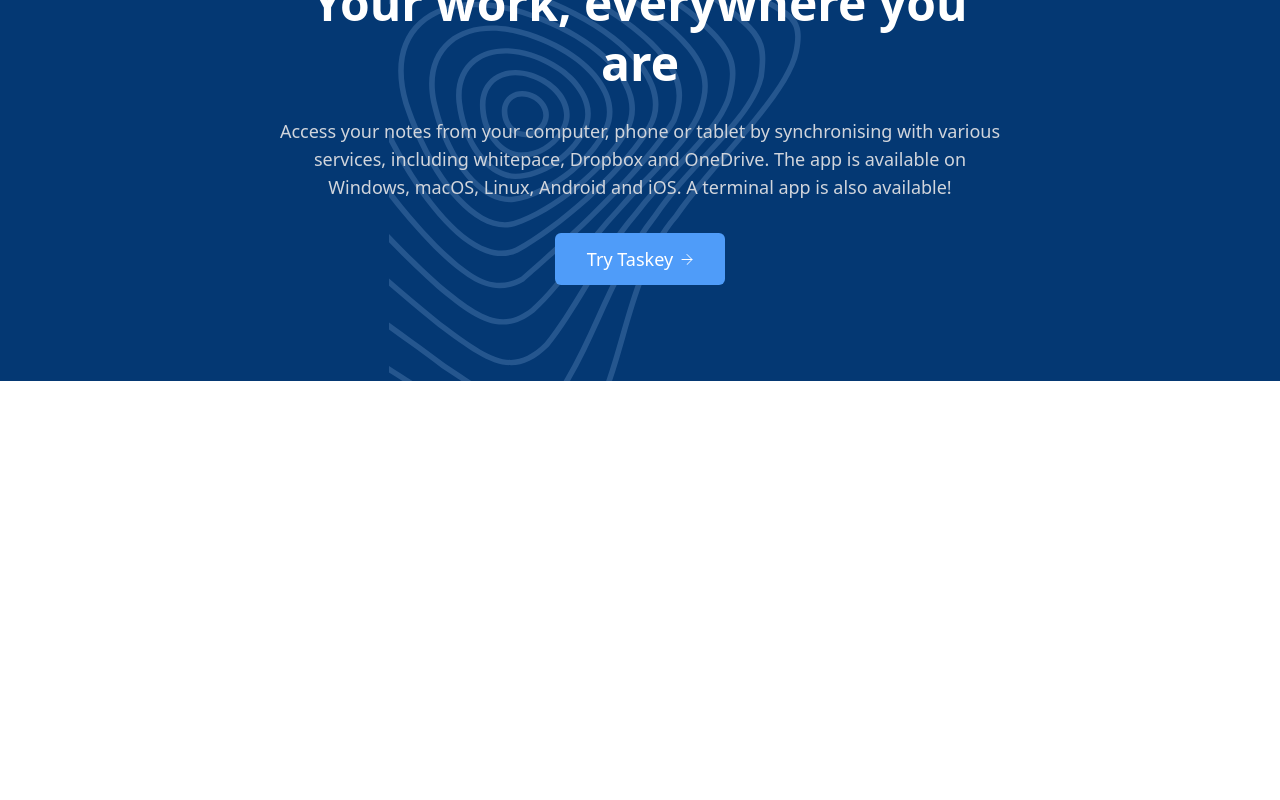
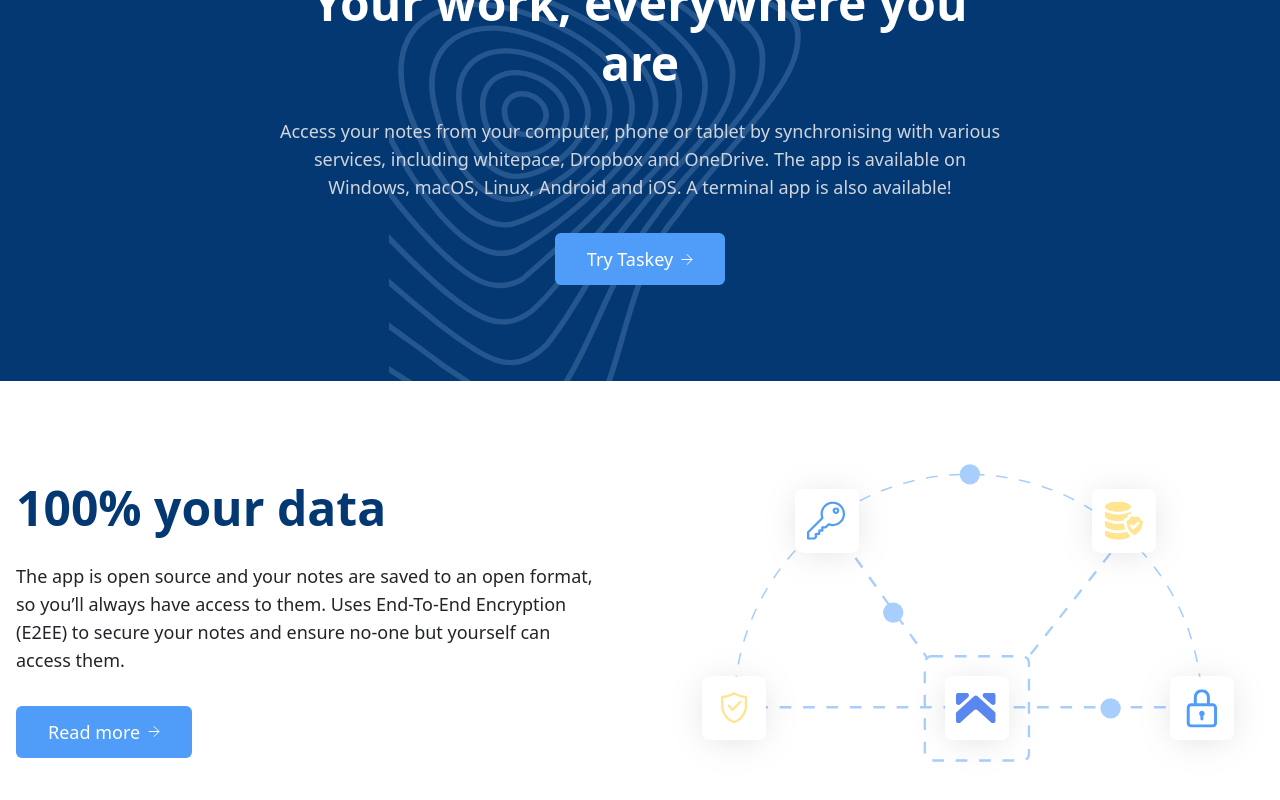
Before and after one commit to Master-Longhord/Whitespce-landing-page, a React (Vite) app: page / in a window 1280 px wide. Shown: the part 5269-6069 px from the top of the page. Before the commit the page ends 5650 px from the top, so only its background shows below. Built offline with nearby package versions, Linux system fonts and the light colour scheme.

Commit message:
feat(cta): add 'Your work, everywhere' section

```diff
--- a/src/App.jsx
+++ b/src/App.jsx
@@ -7,6 +7,7 @@
 import CustomiseSection from './components/sections/CustomiseSection.jsx';
 import PricingSection from './components/sections/PricingSection.jsx';
 import CtaSection from './components/sections/CtaSection.jsx';
+import DataSecuritySection from './components/sections/DataSecuritySection.jsx';
 
 function App() {
   useEffect(() => {
@@ -25,6 +26,7 @@
       <CustomiseSection />
       <PricingSection />
       <CtaSection />
+      <DataSecuritySection />
     </div>
   );
 }
--- /dev/null
+++ b/src/components/sections/DataSecuritySection.jsx
@@ -0,0 +1,46 @@
+import React from 'react';
+import arrowRight from '../../assets/icons/arrow-right.svg';
+import securityGraphic from '../../assets/images/security-graphic.svg';
+
+const DataSecuritySection = () => {
+  return (
+    <section className="py-20 overflow-hidden">
+      <div className="container mx-auto px-4 max-w-7xl">
+
+        <div className="grid md:grid-cols-2 gap-16 items-center">
+
+          {/* Left Column: Text Content */}
+          <div
+            className="flex flex-col items-center md:items-start text-center md:text-left"
+            data-aos="fade-right"
+          >
+            <h2 className="text-5xl font-bold text-primary leading-tight">
+              100% your data
+            </h2>
+            <p className="mt-6 text-lg text-dark-gray">
+              The app is open source and your notes are saved to an open format, so you’ll always have access to them. Uses End-To-End Encryption (E2EE) to secure your notes and ensure no-one but yourself can access them.
+            </p>
+            <button
+              type="button"
+              className="mt-8 bg-secondary text-white px-8 py-3 rounded-md text-lg font-medium hover:opacity-90 flex items-center space-x-2"
+            >
+              <span>Read more</span>
+              <img src={arrowRight} alt="arrow right" />
+            </button>
+          </div>
+
+          {/* Right Column: Image */}
+          <div
+            className="order-first md:order-last mt-12 md:mt-0"
+            data-aos="fade-left"
+          >
+            <img src={securityGraphic} alt="Data security graphic" />
+          </div>
+
+        </div>
+      </div>
+    </section>
+  );
+};
+
+export default DataSecuritySection;
```
Also changed, not shown: src/assets/images/security-graphic.svg (added).
